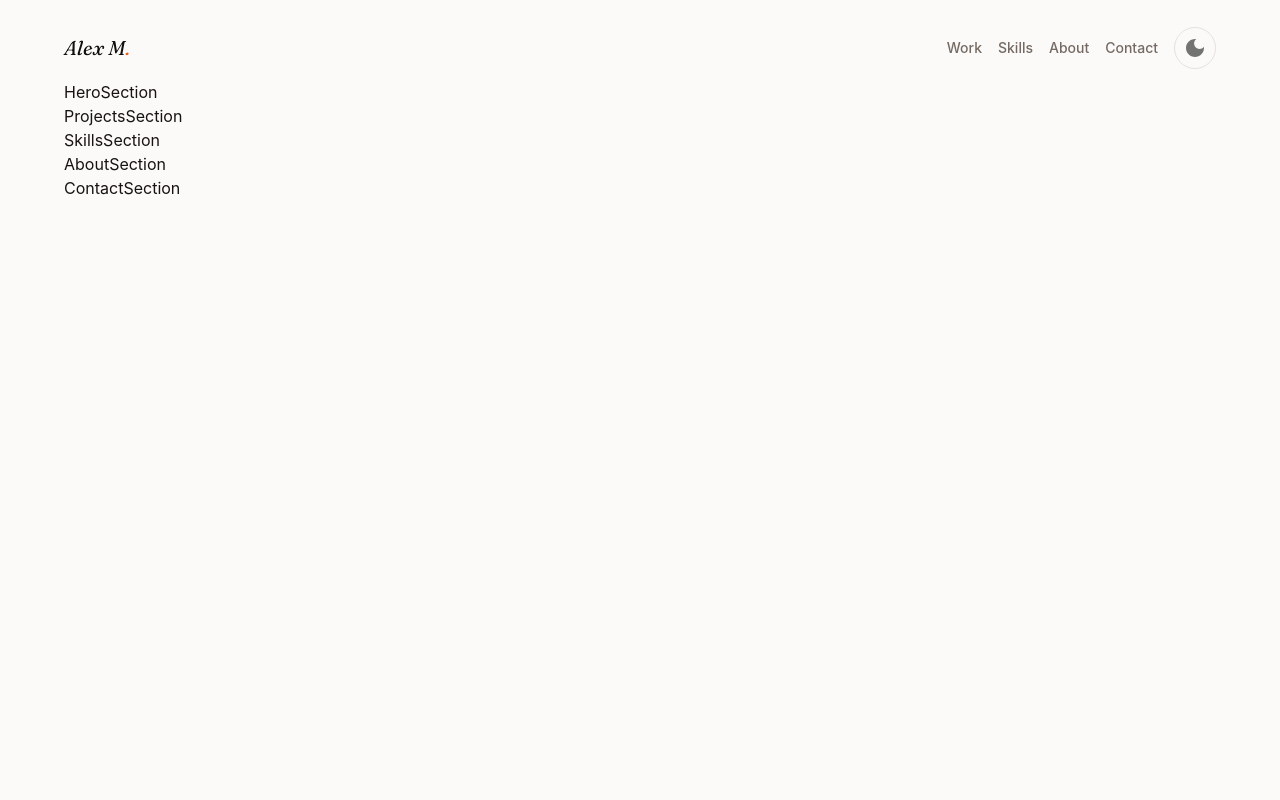
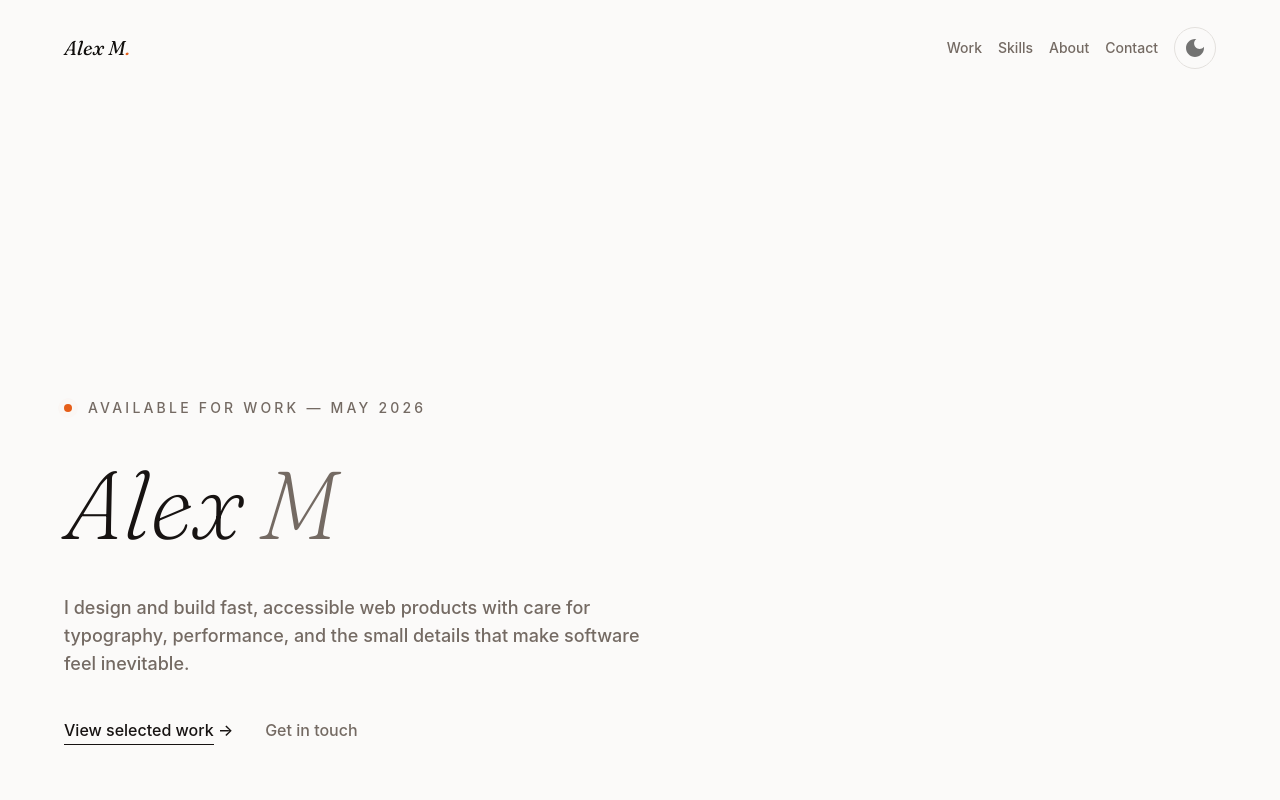
Before and after one commit to sanderalex1/PortfolioV2, a React (Vite) app: page / in a window 1280 px wide. Shown: the top 800 px of the page. Built offline with nearby package versions, Linux system fonts and the light colour scheme.

Commit message:
Enhance HeroSection and Navbar components; add PingAnimation and update hero content

```diff
--- a/src/components/HeroSection.tsx
+++ b/src/components/HeroSection.tsx
@@ -1,5 +1,88 @@
+import { Box, Typography } from "@mui/material";
+import { hero } from "../content";
+import PingAnimation from "./UI/PingAnimation";
 const HeroSection = () => {
-  return <div>HeroSection</div>;
+  return (
+    <Box sx={{ pb: 24, pt: 40 }}>
+      <Box sx={{ display: "flex", alignItems: "center", gap: 2 }}>
+        <PingAnimation />
+        <Typography
+          variant="body2"
+          sx={{
+            textTransform: "uppercase",
+            color: "text.secondary",
+            fontWeight: 500,
+            lineHeight: "1rem",
+            letterSpacing: "0.2rem",
+          }}
+        >
+          {hero.availability}
+        </Typography>
+      </Box>
+      <Typography variant="h1" sx={{ display: "flex", gap: 2, mt: 4 }}>
+        {hero.firstName}
+        <Box component="span" sx={{ color: "text.secondary" }}>
+          {hero.lastName}
+        </Box>
+      </Typography>
+      <Typography
+        sx={{
+          mt: 4.2,
+          fontSize: "1.125rem",
+          lineHeight: "1.75rem",
+          maxWidth: "sm",
+          color: "text.secondary",
+        }}
+      >
+        {hero.intro}
+      </Typography>
+      <Box sx={{ mt: 5, display: "flex", gap: 4 }}>
+        <Box
+          sx={{
+            "&:hover .arrow": {
+              transform: "translateX(4px)",
+            },
+          }}
+        >
+          {" "}
+          <Typography
+            variant="body1"
+            sx={{
+              cursor: "pointer",
+              borderBottom: "1px solid",
+              borderColor: "text.primary",
+              paddingBottom: "2px",
+              display: "inline-flex",
+              alignItems: "center",
+              gap: 0.5,
+            }}
+          >
+            {hero.primaryCta.label}
+          </Typography>{" "}
+          <Box
+            component="span"
+            className="arrow"
+            sx={{
+              transition: "transform 0.2s ease",
+              display: "inline-block",
+            }}
+          >
+            →
+          </Box>
+        </Box>
+
+        <Typography
+          variant="body1"
+          sx={{
+            color: "text.secondary",
+            "&:hover": { color: "text.primary", cursor: "pointer" },
+          }}
+        >
+          {hero.secondaryCta.label}
+        </Typography>
+      </Box>
+    </Box>
+  );
 };
 
 export default HeroSection;
--- a/src/components/UI/Navbar.tsx
+++ b/src/components/UI/Navbar.tsx
@@ -17,10 +17,7 @@ const Navbar = () => {
     return () => window.removeEventListener("scroll", onScroll);
   }, []);
 
-  return (
-    <AppBar
-      position="fixed"
-      sx={{
+  const appBarStyle = {
     background: (theme) =>
       theme.palette.mode === "light"
         ? `rgba(251, 249, 245, ${opacity})`
@@ -32,8 +29,10 @@ const Navbar = () => {
     borderColor: scrolled ? "divider" : "transparent",
     transition: "border-color 0.3s ease",
     pt: 2,
-      }}
-    >
+  };
+
+  return (
+    <AppBar position="fixed" sx={appBarStyle}>
       <Container maxWidth="lg">
         <Toolbar disableGutters sx={{ justifyContent: "space-between" }}>
           <Typography variant="h6">
@@ -47,10 +46,10 @@ const Navbar = () => {
               <Typography
                 variant="body2"
                 sx={{
-                  color: (theme) => theme.palette.text.secondary,
+                  color: "text.secondary",
                   fontWeight: "500",
                   cursor: "pointer",
-                  "&:hover": { color: (theme) => theme.palette.text.primary },
+                  "&:hover": { color: "text.primary" },
                 }}
               >
                 {c.label}
--- /dev/null
+++ b/src/components/UI/PingAnimation.tsx
@@ -0,0 +1,37 @@
+import Box from "@mui/material/Box";
+
+export default function PingAnimation() {
+  return (
+    <Box
+      sx={{
+        position: "relative",
+        bgcolor: "#E65E19",
+        width: 8,
+        height: 8,
+        borderRadius: "50%",
+      }}
+    >
+      <Box
+        sx={{
+          position: "absolute",
+          top: "55%",
+          left: "50%",
+          transform: "translate(-50%, -50%)",
+          width: "100%",
+          height: "100%",
+          borderRadius: "50%",
+          bgcolor: "#E65E19",
+          opacity: 0.6,
+          "@keyframes ping": {
+            "0%": { transform: "translate(-50%, -50%) scale(1)", opacity: 1 },
+            "75%, 100%": {
+              transform: "translate(-50%, -50%) scale(2.5)",
+              opacity: 0,
+            },
+          },
+          animation: "ping 1s cubic-bezier(0, 0, 0.2, 1) infinite",
+        }}
+      />
+    </Box>
+  );
+}
--- a/src/content/hero/hero.ts
+++ b/src/content/hero/hero.ts
@@ -3,10 +3,11 @@
 import type { Hero } from "./heroTypes";
 
 export const hero: Hero = {
-  firstName: "Jane",
-  lastName: "Doe",
+  firstName: "Alex",
+  lastName: "M",
   intro:
     "I design and build fast, accessible web products with care for typography, performance, and the small details that make software feel inevitable.",
   primaryCta: { label: "View selected work", href: "#work" },
   secondaryCta: { label: "Get in touch", href: "#contact" },
+  availability: "Available for work — May 2026",
 };
--- a/src/content/hero/heroTypes.ts
+++ b/src/content/hero/heroTypes.ts
@@ -4,4 +4,5 @@ export type Hero = {
   intro: string;
   primaryCta: { label: string; href: string };
   secondaryCta: { label: string; href: string };
+  availability: string;
 };
--- a/src/theme/typography.ts
+++ b/src/theme/typography.ts
@@ -9,11 +9,12 @@ const fraunces = (fontWeight: number, italic = false) => ({
 
 export const typography: TypographyVariantsOptions = {
   fontFamily: '"Inter", ui-sans-serif, system-ui, sans-serif',
-  h1: fraunces(700),
+  h1: fraunces(200, true),
   h2: fraunces(700),
   h3: fraunces(600),
   h4: fraunces(600),
   h5: fraunces(500),
   h6: fraunces(400, true),
+  body1: { fontWeight: 500 },
   button: { textTransform: "none", fontWeight: 600 },
 };
```
Lines whose indentation alone changed are shown as unchanged.
